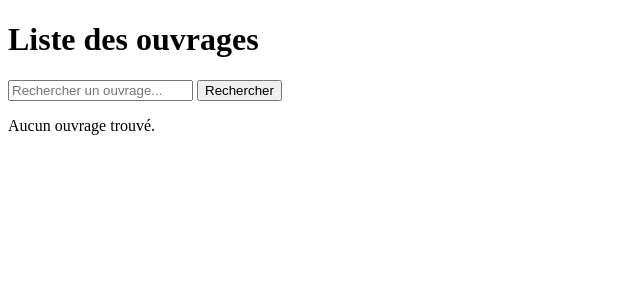
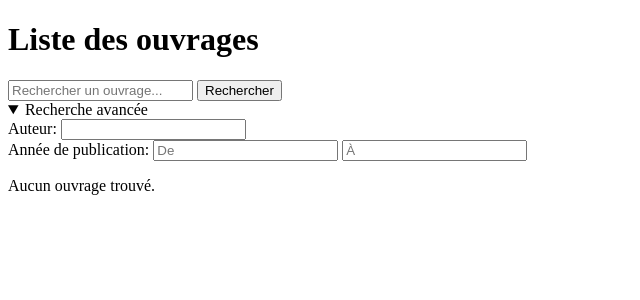
Before and after one commit to samyAkchiche/CatalogueOuvrages, a Node server app: template views/liste.ejs in a window 1280 px wide. Shown: the top 300 px of the page, without its empty margins (0-640 px from the left). Run offline with Node 20, Linux system fonts and the light colour scheme; the template is opened without the code that fills it, so the values that code supplies are empty.

Commit message:
Ajout d'une recherche avancee (auteur, annees) / gestion d'erreurs et validation cote serveur

```diff
--- a/app.js
+++ b/app.js
@@ -8,16 +8,52 @@ app.get("/", (req, res) => {
 	res.send("Hello");
 });
 
+function parseAnnee(valeur) {
+	const n = parseInt(valeur, 10);
+	return Number.isInteger(n) ? n : null;
+}
+
 app.get("/liste", async (req, res) => {
-	let sql = "SELECT * FROM ouvrages ";
-	const params = [];
+	try {
+		const titre = (req.query.titre || "").trim();
+		const auteur = (req.query.auteur || "").trim();
+		const anneeMin = parseAnnee(req.query.anneeMin);
+		const anneeMax = parseAnnee(req.query.anneeMax);
+		let sql = "SELECT * FROM ouvrages WHERE 1=1";
+		const params = [];
 
-	if (req.query.titre) {
-		sql += "WHERE titre LIKE ?";
-		params.push(`%${req.query.titre}%`);
+		if (titre) {
+			sql += " AND titre LIKE ?";
+			params.push(`%${titre}%`);
+		}
+
+		if (auteur) {
+			sql += " AND auteur LIKE ?";
+			params.push(`%${auteur}%`);
+		}
+
+		if (anneeMin !== null) {
+			sql += " AND annee >= ?";
+			params.push(anneeMin);
+		}
+
+		if (anneeMax !== null) {
+			sql += " AND annee <= ?";
+			params.push(anneeMax);
+		}
+
+		const [rows] = await db.execute(sql, params);
+		res.render("liste", {
+			ouvrages: rows,
+			titre,
+			auteur,
+			anneeMin,
+			anneeMax,
+		});
+	} catch (error) {
+		console.error(error);
+		res.status(500).send("Erreur lors de la récupération des ouvrages.");
 	}
-	const [rows] = await db.execute(sql, params);
-	res.render("liste", { ouvrages: rows, query: req.query });
 });
 
 app.listen(3000, () => {
--- a/views/liste.ejs
+++ b/views/liste.ejs
@@ -8,8 +8,20 @@
 <body>
 	<h1>Liste des ouvrages</h1>
 	<form method="GET" action="/liste">
-		<input type="text" name="titre" value="<%= query.titre || '' %>" placeholder="Rechercher un ouvrage...">
+		<input type="text" name="titre" value="<%= titre || '' %>" placeholder="Rechercher un ouvrage...">
 		<button type="submit">Rechercher</button>
+		<details <% if ( auteur || anneeMin !== null || anneeMax !== null) { %> open <% } %>>
+			<summary>Recherche avancée</summary>
+			<div>
+				<label for="auteur">Auteur:</label>
+				<input type="text" id="auteur" name="auteur" value="<%= auteur || '' %>">
+			</div>
+			<div>
+				<label for="anneeMin">Année de publication:</label>
+				<input type="number" id="anneeMin" placeholder="De" name="anneeMin" value="<%= anneeMin ?? '' %>">
+				<input type="number" id="anneeMax" placeholder="À" name="anneeMax" value="<%= anneeMax ?? '' %>">
+			</div>
+		</details>
 	</form>
 
 	<% if (ouvrages.length === 0) { %>
```
